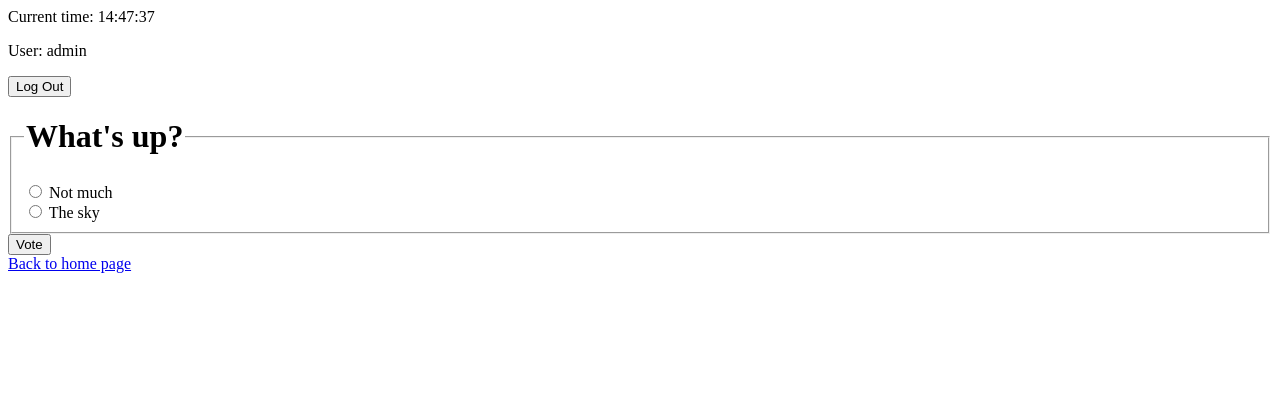
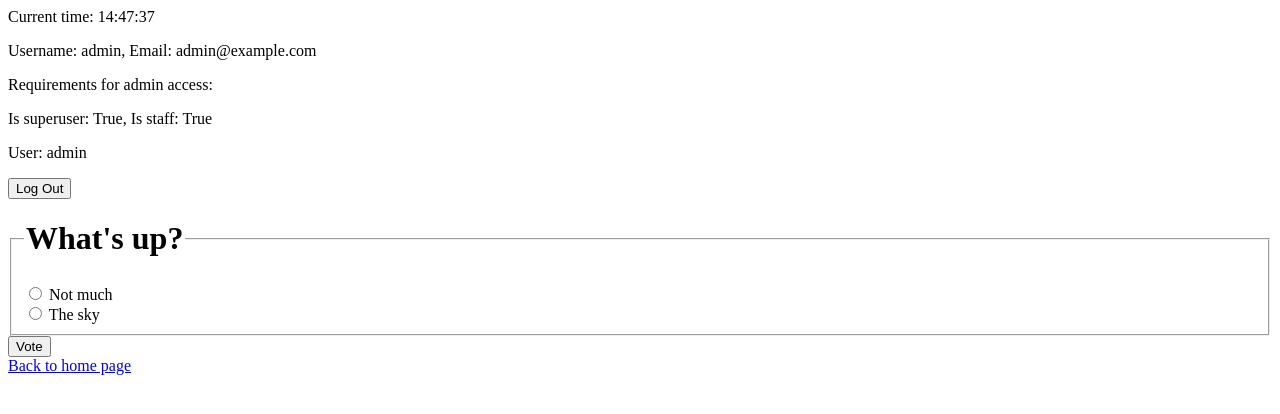
Before and after one commit to rpessi/CSB-Project-I, a Django app: page /polls/1/ in a window 1280 px wide. Shown: the top 414 px of the page. Run offline with Django 5.2, Linux system fonts and the light colour scheme; a user stored in the database is signed in; data comes from the database, SQL or seed files in the repository.

Commit message:
Add prints for user info for more informative screenshots

```diff
--- a/templates/base.html
+++ b/templates/base.html
@@ -9,6 +9,11 @@
 <body>
   {% load current_time %}
   Current time: {% time_now %}
+  {% if user.is_authenticated %}
+    <p>Username: {{ user.username }}, Email: {{ user.email }}</p>
+    <p>Requirements for admin access:</p>
+    <p>Is superuser: {{ user.is_superuser }}, Is staff: {{ user.is_staff }}</p>
+  {% endif %}
   <main>
     {% block content %}
     {% endblock %}
```
